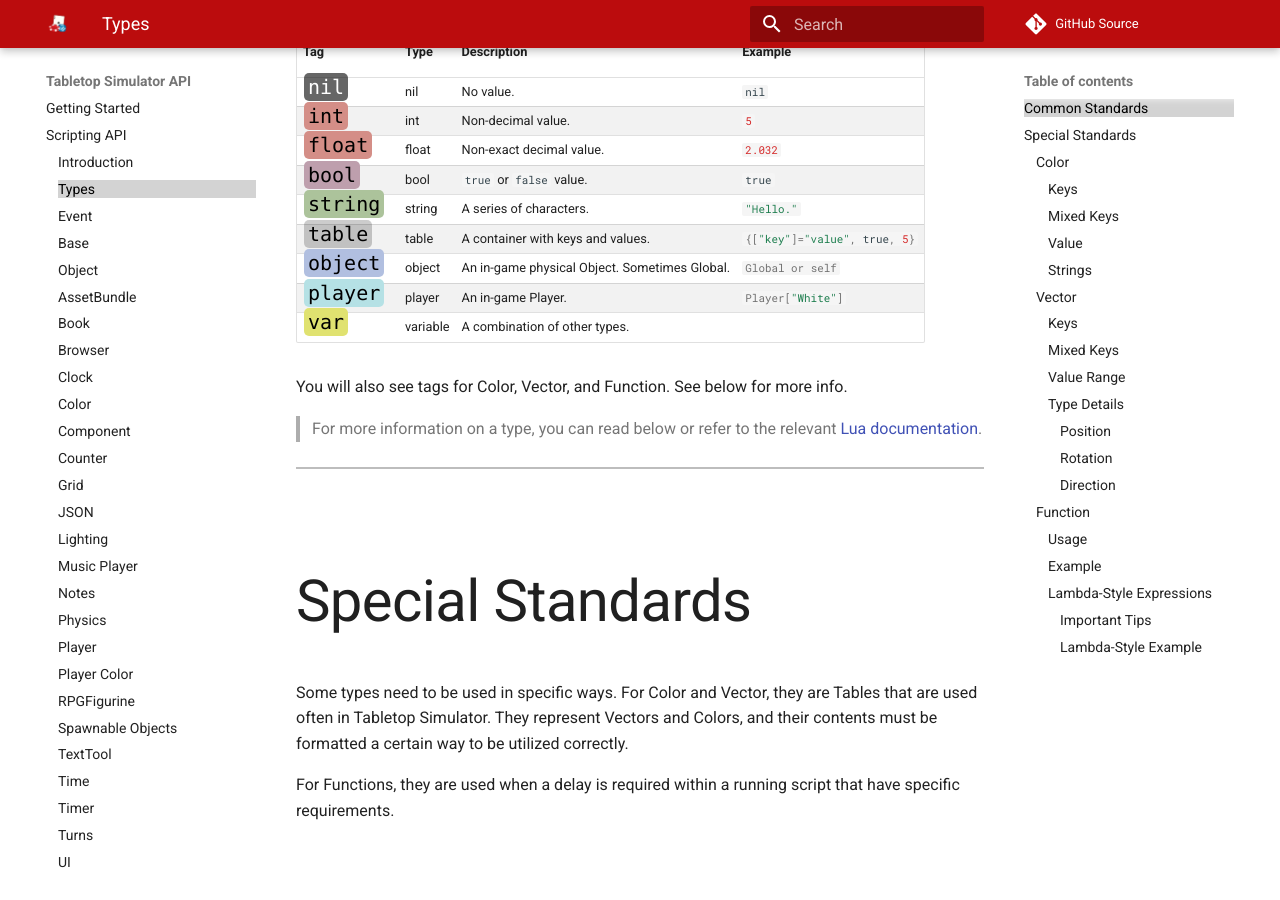
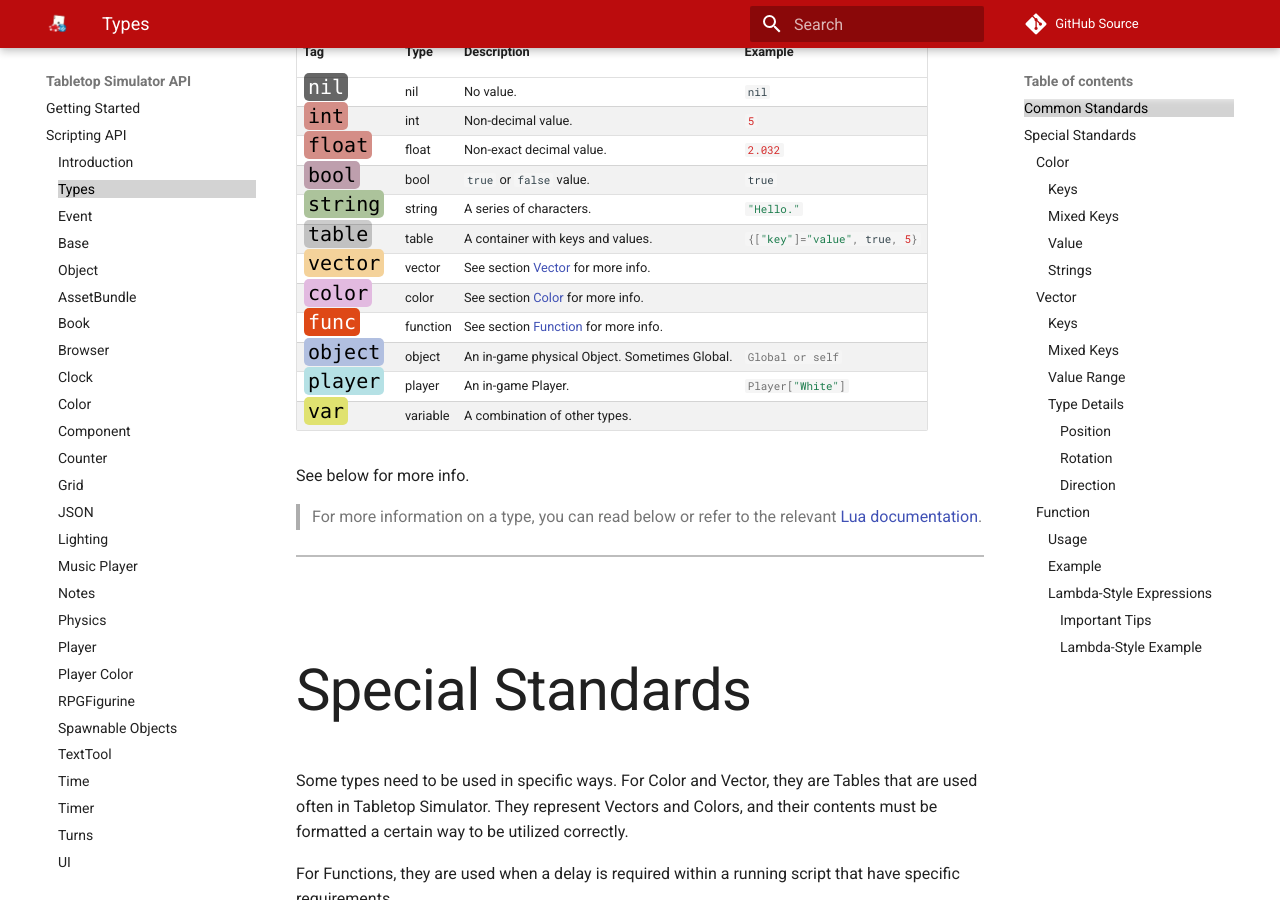
Before and after one commit to Berserk-Games/Tabletop-Simulator-API, an MkDocs documentation site: the page built from docs/types.md, in a window 1280 px wide and 900 px high, scrolled down 522 px. Built offline with MkDocs 1.6.1 and Material for MkDocs 9.7.7, drawn with Linux system fonts in a browser that asks for light colours; comment, search, counter and statistics services are not loaded.

Commit message:
added vector, color, func to the table for a better overview

```diff
--- a/docs/types.md
+++ b/docs/types.md
@@ -10,11 +10,14 @@
 [<span class="tag boo"></span>](types.md)&nbsp;| bool | `true` or `false` value. | `#!lua true`
 [<span class="tag str"></span>](types.md)&nbsp;| string | A series of characters. | `#!lua "Hello."`
 [<span class="tag tab"></span>](types.md)&nbsp;| table | A container with keys and values. | `#!lua {["key"]="value", true, 5}`
+[<span class="tag vec"></span>](types.md)&nbsp;| vector | See section [Vector](#vector) for more info. |
+[<span class="tag col"></span>](types.md)&nbsp;| color | See section [Color](#color) for more info. |
+[<span class="tag fun"></span>](types.md)&nbsp;| function | See section [Function](#function) for more info. |
 [<span class="tag obj"></span>](types.md)&nbsp;| object | An in-game physical Object. Sometimes Global. | `#!lua Global or self`
 [<span class="tag pla"></span>](types.md)&nbsp;| player | An in-game Player. | `#!lua Player["White"]`
 [<span class="tag var"></span>](types.md)&nbsp;| variable | A combination of other types. |
 
-You will also see tags for Color, Vector, and Function. See below for more info.
+See below for more info.
 
 > For more information on a type, you can read below or refer to the relevant [Lua documentation](https://www.lua.org/manual/5.1/manual.html#2.2).
 
```
